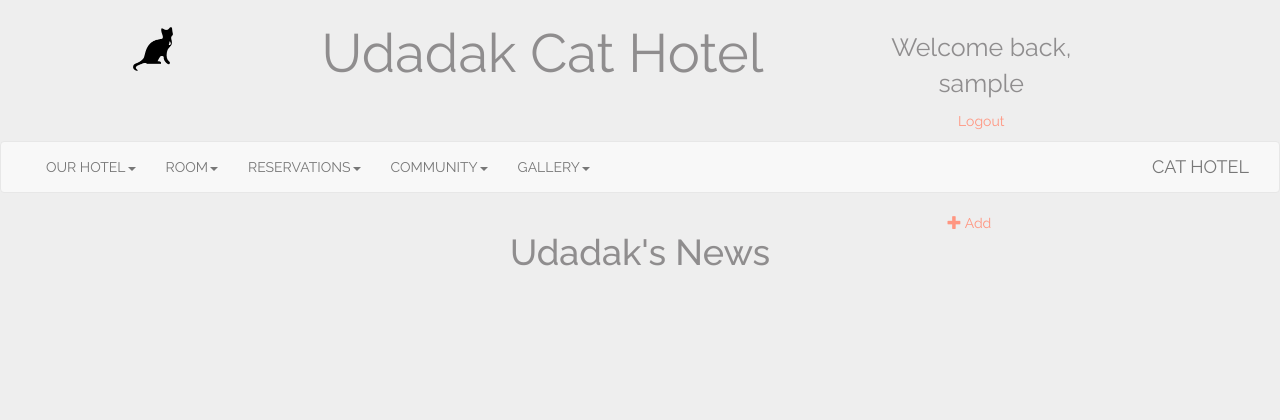
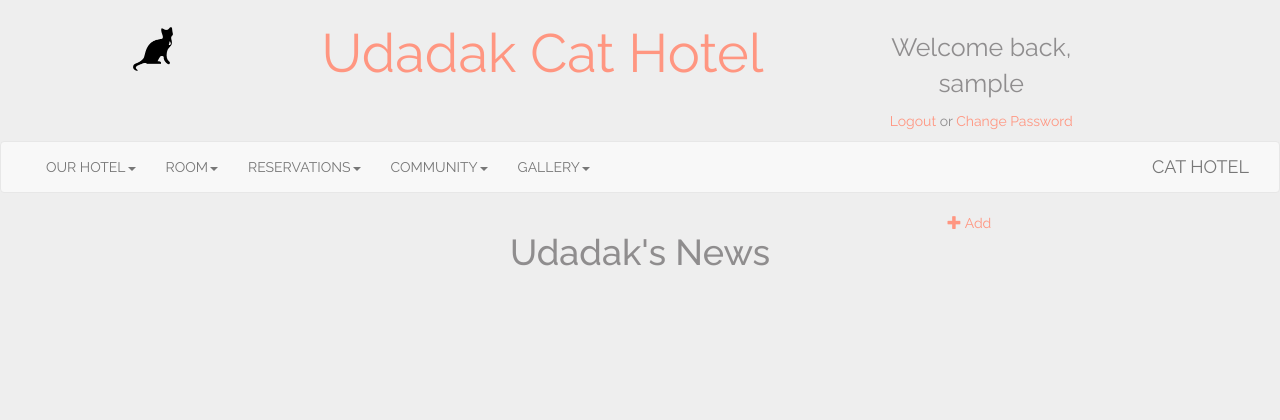
Before and after one commit to RachellCalhoun/cathotel, a Django app: page /notices/ in a window 1280 px wide. Shown: the top 420 px of the page. Run offline with Django 3.2, Linux system fonts and the light colour scheme; the visitor is signed in with stand-in values (Sample User, id 1); data that the repository does not hold is empty; some libraries are stand-ins or nearby versions.

Commit message:
add change password, delete markdown

```diff
--- a/accounts/urls.py
+++ b/accounts/urls.py
@@ -6,7 +6,9 @@ urlpatterns = [
         url(r'^register/$', views.register,name="register"),
         # url('^logout', views.logout_view,name="logout"),
         # url('^login', views.logout_view,name="login"),
-        url(r'^change-password/$','django.contrib.auth.views.password_change',{'template_name': 'profiles/change-password.html'}),
+        url(r'^password_change/$','django.contrib.auth.views.password_change',{'template_name': 'profiles/change-password.html'}),
+        url(r'^password_change/done',
+    'django.contrib.auth.views.password_change_done',{'template_name':'profiles/password_change_done.html'}),
         url(r'^login/$', 'django.contrib.auth.views.login'),
         url(r'^logout/$', 'django.contrib.auth.views.logout',{'next_page': '/'}),
         url(r'^', include('django.contrib.auth.urls')),
--- a/blog/templates/blog/notice_detail.html
+++ b/blog/templates/blog/notice_detail.html
@@ -1,5 +1,4 @@
 {% extends "base.html" %}
-{% load django_markdown %}
 {% block content %}
 <div class="row">
     <div class="col-md-2"></div>
@@ -17,7 +16,7 @@
     <div class="col-md-12 ">
         <div class="questionpost">
             {%if notice.img %} <img class = "img-responsive img-rounded blogimage" src="{{notice.img.url}}">  {% endif %}
-            <p class="blogcontent">{{ notice.text|markdown_safe }}</p>
+            <p class="blogcontent">{{ notice.text|safe }}</p>
             {% if notice.published_date %}
             <p>Posted: {{ notice.published_date }}</p>
             {% endif %}
--- a/blog/templates/blog/notice_list.html
+++ b/blog/templates/blog/notice_list.html
@@ -1,5 +1,4 @@
 {% extends "base.html" %}
-{% load django_markdown %}
 {% block content%}
 <div class="row">
     <div class="col-md-3"></div>
@@ -24,7 +23,7 @@
         <p class="published"> Date: {{notice.published_date}}</p>
         <div class="border">
             {%if notice.img %} <img class = "img-responsive img-rounded blogimage" src="{{notice.img.url}}">  {% endif %}
-            <p class="blogcontent"> {{notice.text|markdown_safe|truncatechars:200}}</p>
+            <p class="blogcontent"> {{notice.text|safe|truncatechars:200}}</p>
             {% endfor %}
         </div>
         <!--close border-->
--- a/cathotelsite/urls.py
+++ b/cathotelsite/urls.py
@@ -5,10 +5,10 @@ from django.contrib.staticfiles.urls import staticfiles_urlpatterns
 from django.conf import settings
 from django.views.generic import TemplateView
 from django.contrib.flatpages import views
-# from django_markdown import flatpages
+
 
 admin.autodiscover()
-# flatpages.register()
+
 
 urlpatterns = [
     url(r'^admin/', include(admin.site.urls)),
--- a/hotel/templates/base.html
+++ b/hotel/templates/base.html
@@ -29,12 +29,12 @@
                         </a>
                     </div>
                     <div class="col-md-6">
-                        <div class="supertitle text-center ">Udadak Cat Hotel</div>
+                        <div class="supertitle text-center "><a href="/">Udadak Cat Hotel</a></div>
                     </div>
                     <div class="col-md-3">
                         {% if user.is_authenticated %}
                         <p class="text-center login"> Welcome back, {{user.username}}</p>
-                        <p class="text-center "> <a href="/logout">Logout</a></p>
+                        <p class="text-center "> <a href="/logout">Logout</a> or <a href="/password_change">Change Password</a></p>
                         {% else %}
                         <p class="text-center login"><a href="/login">login</a> /<a href="/register"> join</a></p>
                         {% endif %}
--- a/hotel/templates/flatpages/default.html
+++ b/hotel/templates/flatpages/default.html
@@ -1,12 +1,11 @@
 {% extends "base.html" %}
-{% load django_markdown %}
 {% load staticfiles %}
 
 {% block content %}
 <div class="row">
 	<div class="col-md-12">
 		<h1 class="text-center">{{ flatpage.title }}</h1>
-		<p>{{ flatpage.content|markdown_safe }}</p>
+		<p>{{ flatpage.content|safe }}</p>
 	</div>
 </div>
 {% endblock content %}
--- a/requirements.txt
+++ b/requirements.txt
@@ -1,6 +1,3 @@
 Django==1.8
-Markdown==2.6.5
 Pillow==3.1.1
-django-flatpages-tinymce==0.1.1
-django-markdown==0.8.4
 django-tinymce==2.3.0
```
Also changed, not shown: accounts/templates/profiles/change-password.html (+7 -4 lines), accounts/templates/profiles/password_change_done.html (added, +9 -0 lines), accounts/views.py (+0 -22 lines).
